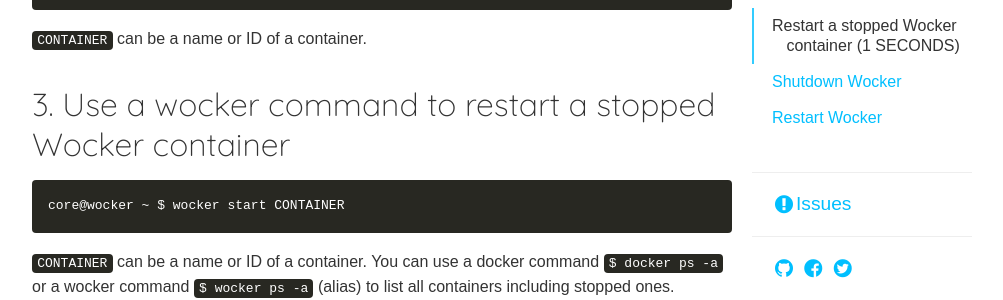
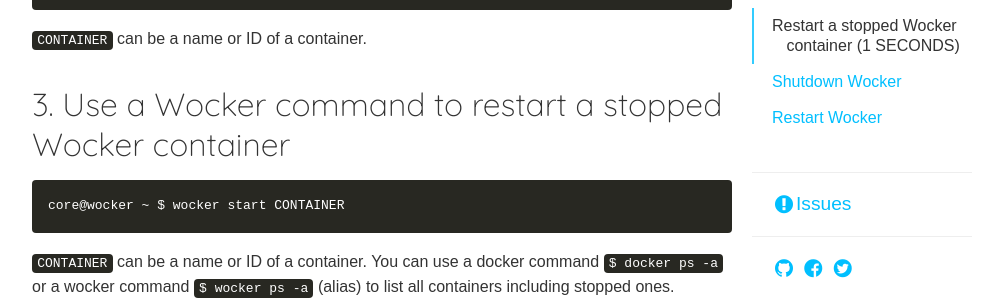
Before and after one commit to wckr/wckr.github.io, a Jekyll site: the page built from index.md, in a window 1280 px wide and 900 px high, scrolled down 3984 px. Shown: the part 176-476 px from the top of the window, without its empty margins (138-1141 px from the left). Built offline with Jekyll 4.4.1, drawn with Linux system fonts in a browser that asks for light colours; nearby versions of some CDN libraries; some web fonts are replaced; Markdown is read by kramdown in place of the engine named in the settings; a script that is not in the unit is left out; comment, search, counter and statistics services are not loaded; some of the changed text lies outside the part shown.

Commit message:
Capitalize the 'W'

````diff
--- a/index.md
+++ b/index.md
@@ -122,7 +122,7 @@
 __Note:__ The initial Wocker container's name after your first `$ vagrant up` is "wocker".
 
 
-### 3. Use a wocker command to run a new Wocker container
+### 3. Use a Wocker command to run a new Wocker container
 
 ```
 core@wocker ~ $ wocker run
@@ -166,7 +166,7 @@
 
 `CONTAINER` can be a name or ID of a container.
 
-### 3. Use a wocker command to restart a stopped Wocker container
+### 3. Use a Wocker command to restart a stopped Wocker container
 
 ```
 core@wocker ~ $ wocker start CONTAINER
@@ -236,7 +236,7 @@
 $ vagrant ssh
 ```
 
-### 3. Use a wocker command to restart a stopped Wocker container
+### 3. Use a Wocker command to restart a stopped Wocker container
 
 ```
 core@wocker ~ $ wocker start CONTAINER
````
